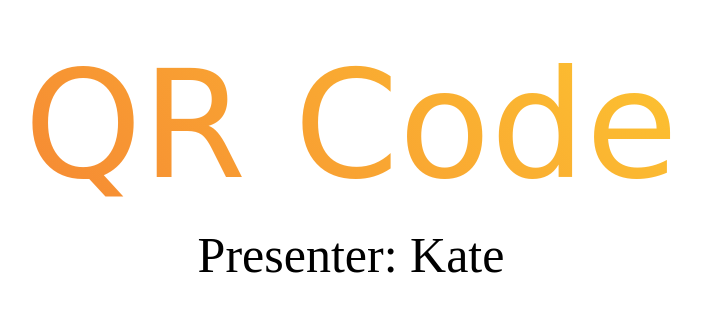
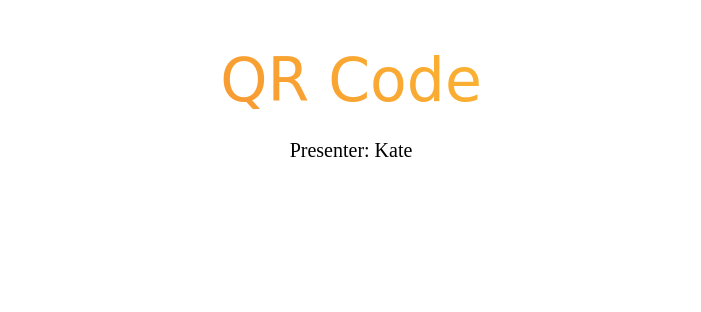
Before and after one commit to kate1125/presentation-cover, a plain HTML site: page index.html in a window 1280 px wide. Shown: the whole page, without its empty margins (289-990 px from the left). Drawn offline with Linux system fonts and the light colour scheme.

Commit message:
Update tpoic.css

```diff
--- a/tpoic.css
+++ b/tpoic.css
@@ -52,7 +52,7 @@ table {
 }
 .topic h1{
     font-family: cursive;
-    font-size: 150px;
+    font-size: 60px;
     color: transparent;
     background-image: linear-gradient(45deg, #F37335, #FDC830 80%);
     -webkit-background-clip: text;
@@ -62,7 +62,7 @@ table {
 
 }
 .topic p{
-    font-size: 50px;
+    font-size: 20px;
     color: black;
     text-align: center;
     margin-top: 30px;
```
